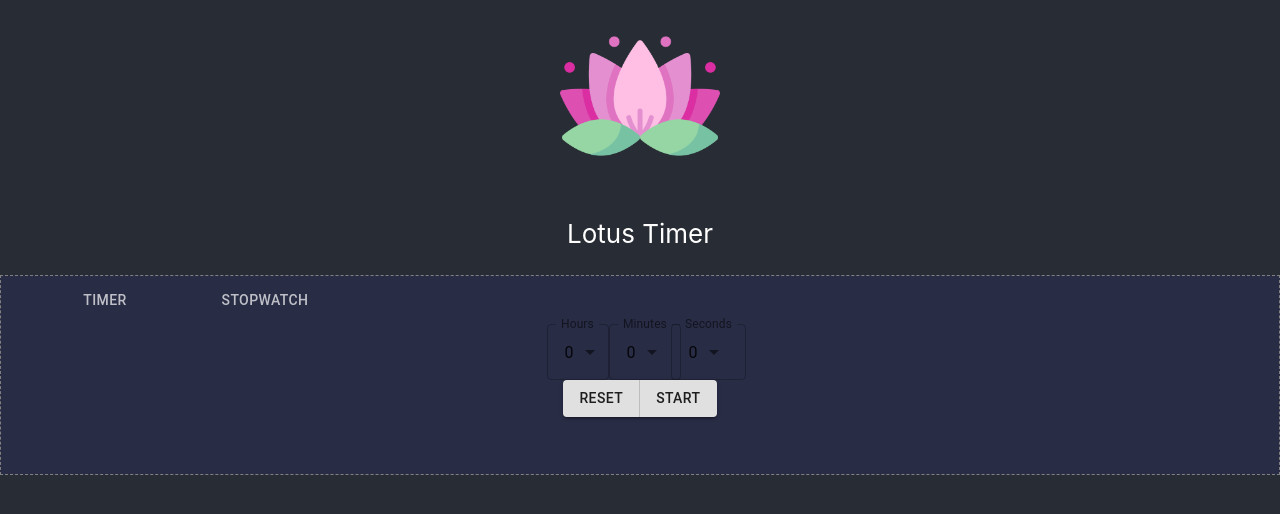
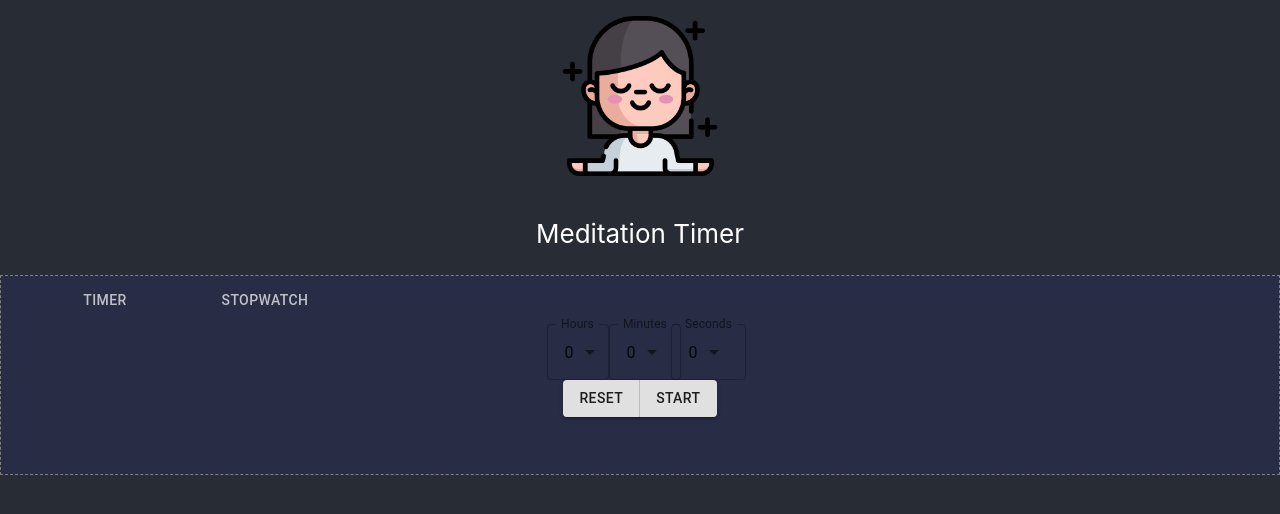
Before and after one commit to claudiegp/meditation-timer, a React (Create React App) app: page / in a window 1280 px wide. Shown: the top 514 px of the page. Built offline with nearby package versions, Linux system fonts and the light colour scheme.

Commit message:
feat(ui): update header

```diff
--- a/src/Header/Header.tsx
+++ b/src/Header/Header.tsx
@@ -1,10 +1,10 @@
 import React from "react";
-import logo from "../Assets/lotus.png";
+import logo from "../Assets/calm.png";
 
 const Header = () => (
   <header className="App-header">
     <img src={logo} className="App-logo" alt="logo" datatest-id="app-logo" />
-    <p>Lotus Timer</p>
+    <p>Meditation Timer</p>
   </header>
 );
 
```
